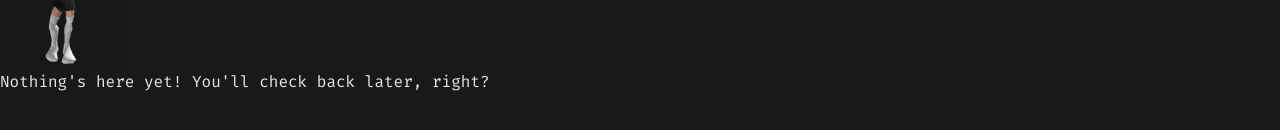
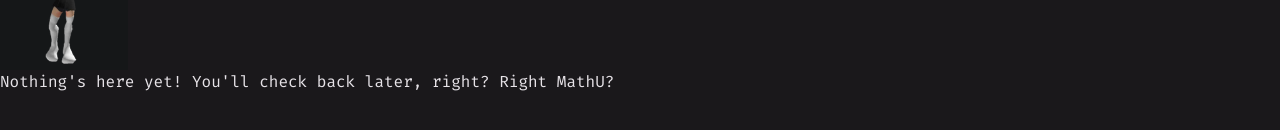
Before and after one commit to Noobyguy775/n-by.me, a Next.js app: page /projects in a window 1280 px wide. Shown: the part 180-310 px from the top of the page. Built offline with nearby package versions, Linux system fonts and the light colour scheme.

Commit message:
added a note 💀

```diff
--- a/src/app/projects/page.tsx
+++ b/src/app/projects/page.tsx
@@ -9,7 +9,7 @@ export default function projects() {
       height={128}
     />
     <p>
-      {"Nothing's here yet! You'll check back later, right?"}
+      {"Nothing's here yet! You'll check back later, right?\n\nRight MathU?"}
     </p>
   </>;
 }
```
